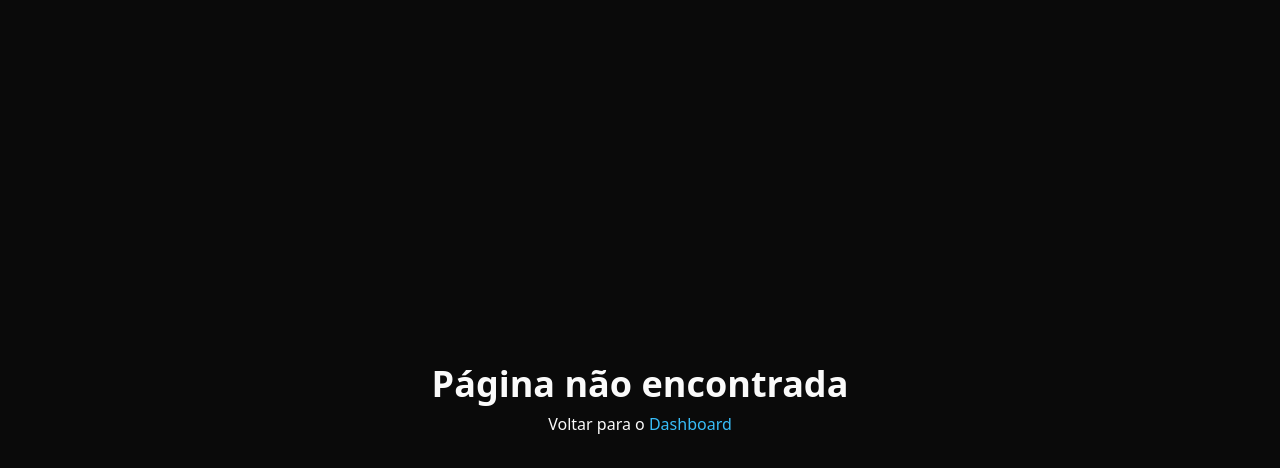
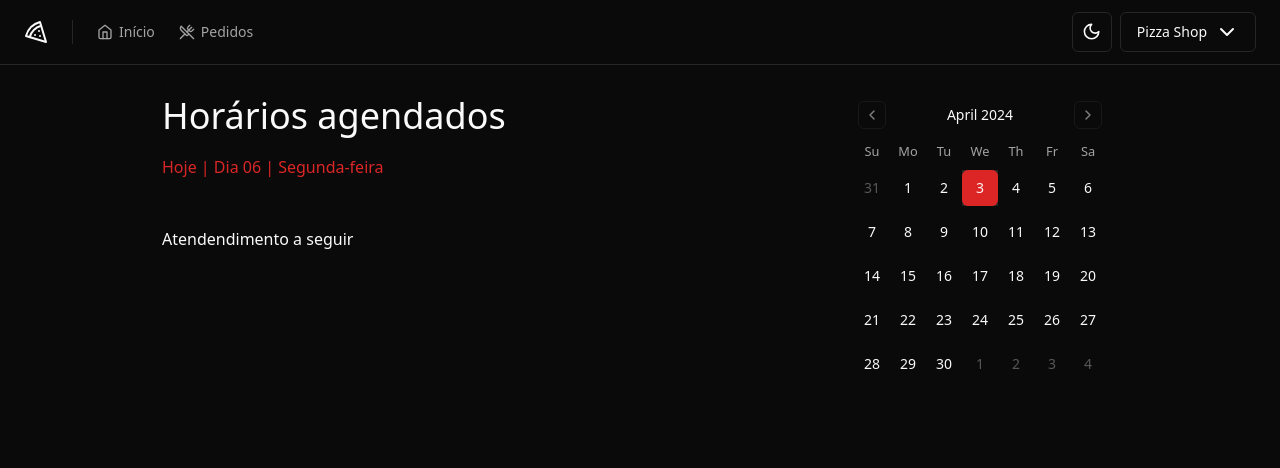
Before and after one commit to niciuoss/agenda-web, a React app: page /schedule in a window 1280 px wide. Shown: the top 468 px of the page. Built offline with nearby package versions, Linux system fonts and the light colour scheme; the HTML template or start-up script is replaced by a standard one.

Commit message:
feat: update

```diff
--- a/package.json
+++ b/package.json
@@ -18,10 +18,12 @@
     "@radix-ui/react-slot": "^1.0.2",
     "class-variance-authority": "^0.7.0",
     "clsx": "^2.1.0",
+    "date-fns": "^3.6.0",
     "localforage": "^1.10.0",
     "lucide-react": "^0.316.0",
     "match-sorter": "^6.3.3",
     "react": "^18.2.0",
+    "react-day-picker": "^8.10.0",
     "react-dom": "^18.2.0",
     "react-helmet-async": "^2.0.4",
     "react-hook-form": "^7.49.3",
--- /dev/null
+++ b/src/components/ui/calendar.tsx
@@ -0,0 +1,64 @@
+import { ChevronLeft, ChevronRight } from 'lucide-react'
+import * as React from 'react'
+import { DayPicker } from 'react-day-picker'
+
+import { buttonVariants } from '@/components/ui/button'
+import { cn } from '@/lib/utils'
+
+export type CalendarProps = React.ComponentProps<typeof DayPicker>
+
+function Calendar({
+  className,
+  classNames,
+  showOutsideDays = true,
+  ...props
+}: CalendarProps) {
+  return (
+    <DayPicker
+      showOutsideDays={showOutsideDays}
+      className={cn('p-3', className)}
+      classNames={{
+        months: 'flex flex-col sm:flex-row space-y-4 sm:space-x-4 sm:space-y-0',
+        month: 'space-y-4',
+        caption: 'flex justify-center pt-1 relative items-center',
+        caption_label: 'text-sm font-medium',
+        nav: 'space-x-1 flex items-center',
+        nav_button: cn(
+          buttonVariants({ variant: 'outline' }),
+          'h-7 w-7 bg-transparent p-0 opacity-50 hover:opacity-100',
+        ),
+        nav_button_previous: 'absolute left-1',
+        nav_button_next: 'absolute right-1',
+        table: 'w-full border-collapse space-y-1',
+        head_row: 'flex',
+        head_cell:
+          'text-muted-foreground rounded-md w-9 font-normal text-[0.8rem]',
+        row: 'flex w-full mt-2',
+        cell: 'h-9 w-9 text-center text-sm p-0 relative [&:has([aria-selected].day-range-end)]:rounded-r-md [&:has([aria-selected].day-outside)]:bg-accent/50 [&:has([aria-selected])]:bg-accent first:[&:has([aria-selected])]:rounded-l-md last:[&:has([aria-selected])]:rounded-r-md focus-within:relative focus-within:z-20',
+        day: cn(
+          buttonVariants({ variant: 'ghost' }),
+          'h-9 w-9 p-0 font-normal aria-selected:opacity-100',
+        ),
+        day_range_end: 'day-range-end',
+        day_selected:
+          'bg-primary text-primary-foreground hover:bg-primary hover:text-primary-foreground focus:bg-primary focus:text-primary-foreground',
+        day_today: 'bg-accent text-accent-foreground',
+        day_outside:
+          'day-outside text-muted-foreground opacity-50 aria-selected:bg-accent/50 aria-selected:text-muted-foreground aria-selected:opacity-30',
+        day_disabled: 'text-muted-foreground opacity-50',
+        day_range_middle:
+          'aria-selected:bg-accent aria-selected:text-accent-foreground',
+        day_hidden: 'invisible',
+        ...classNames,
+      }}
+      components={{
+        IconLeft: ({ ...props }) => <ChevronLeft className="h-4 w-4" />,
+        IconRight: ({ ...props }) => <ChevronRight className="h-4 w-4" />,
+      }}
+      {...props}
+    />
+  )
+}
+Calendar.displayName = 'Calendar'
+
+export { Calendar }
--- /dev/null
+++ b/src/pages/app/schedule/appointment-list.tsx
@@ -0,0 +1,22 @@
+export function AppointmentList() {
+  return (
+    <>
+      <div className="flex flex-col gap-12">
+        <div className="flex flex-col gap-3">
+          <h1 className="text-[2.25rem] text-foreground">Horários agendados</h1>
+          <span className="text-[1rem] text-primary">
+            Hoje | Dia 06 | Segunda-feira
+          </span>
+        </div>
+
+        <div className="">
+          <span className="bg-card text-secondary-foreground">
+            Atendendimento a seguir
+          </span>
+
+          <div className="h-[7rem] w-[40rem]"></div>
+        </div>
+      </div>
+    </>
+  )
+}
--- /dev/null
+++ b/src/pages/app/schedule/schedule.tsx
@@ -0,0 +1,23 @@
+import { useState } from 'react'
+
+import { Calendar } from '@/components/ui/calendar'
+
+import { AppointmentList } from './appointment-list'
+
+export function Schedule() {
+  const [date, setDate] = useState<Date | undefined>(new Date())
+
+  return (
+    <>
+      <div className="flex w-full justify-center gap-10">
+        <div className="flex flex-col">
+          <AppointmentList />
+        </div>
+
+        <div>
+          <Calendar mode="single" selected={date} onSelect={setDate} />
+        </div>
+      </div>
+    </>
+  )
+}
--- a/src/routes.tsx
+++ b/src/routes.tsx
@@ -5,6 +5,7 @@
 import { NotFound } from './pages/404'
 import { Dashboard } from './pages/app/dashboard/dashboard'
 import { Orders } from './pages/app/orders/orders'
+import { Schedule } from './pages/app/schedule/schedule'
 import { SignIn } from './pages/auth/sign-in'
 import { SignUp } from './pages/auth/sign-up'
 
@@ -16,6 +17,7 @@
     children: [
       { path: '/', element: <Dashboard /> },
       { path: '/orders', element: <Orders /> },
+      { path: '/schedule', element: <Schedule /> },
     ],
   },
   {
```
Also changed, not shown: 1 other file (tests, documents, lock files or other folders).
